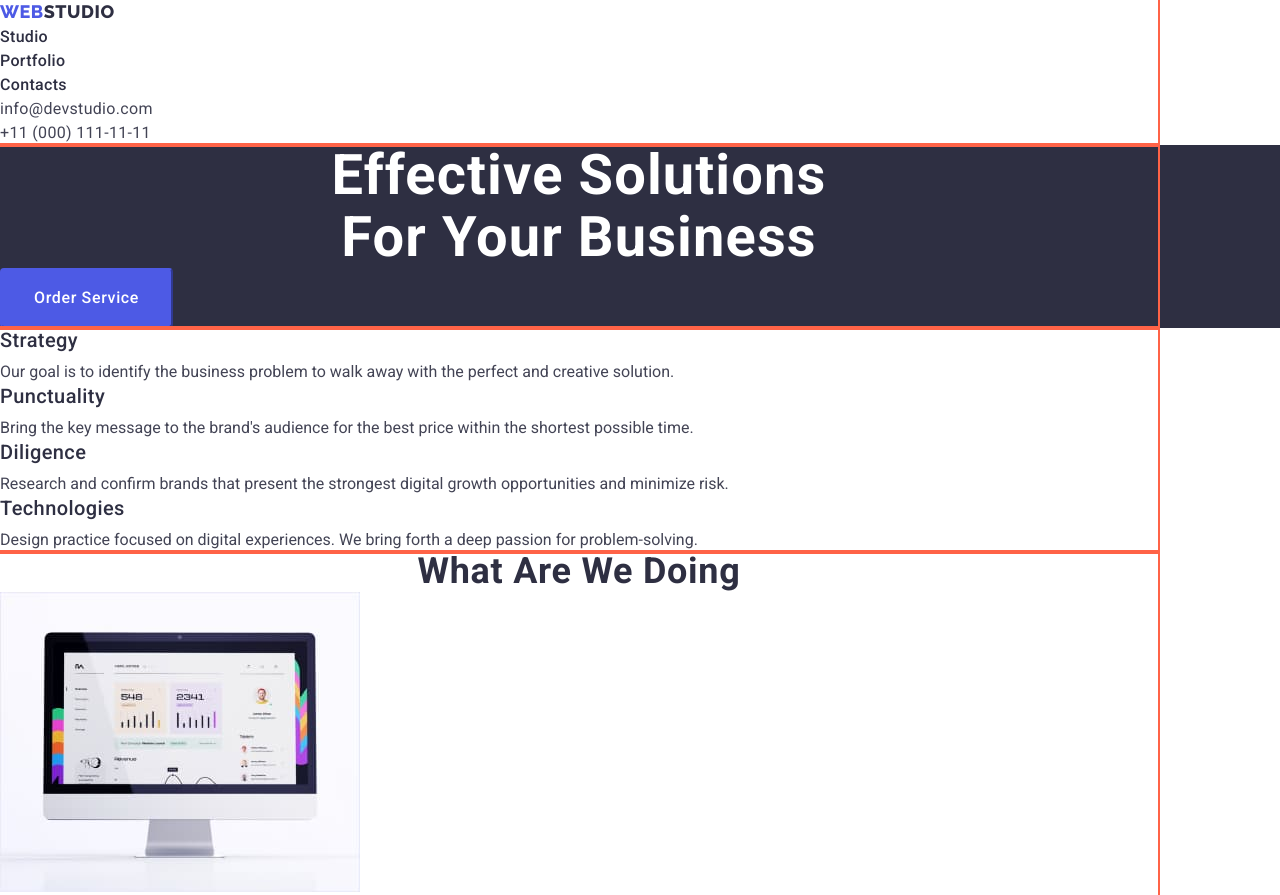
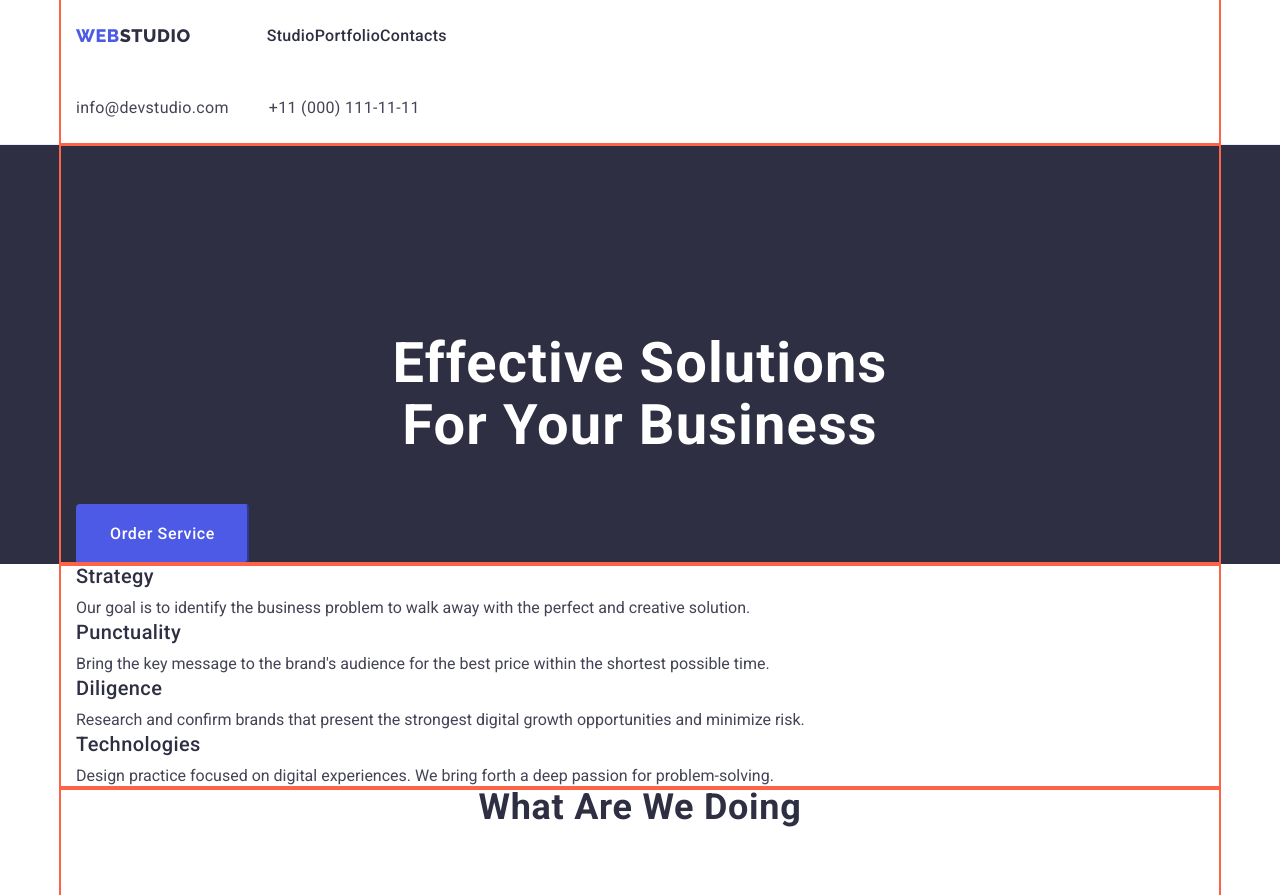
Before and after one commit to HannaKornytska/goit-markup-hw-03, a plain HTML site: page index.html in a window 1280 px wide. Shown: the top 895 px of the page. Drawn offline with nearby package versions, Linux system fonts and the light colour scheme.

Commit message:
update styles.css

```diff
--- a/css/styles.css
+++ b/css/styles.css
@@ -7,8 +7,6 @@
     --color-second-white: #F4F4FD;
 }
 
-
-
 body {
     background-color:var(--background-white-color) ;
     color:var(--color-main-text);
@@ -16,22 +14,19 @@ body {
     font-family:'Roboto',sans-serif;
         font-size: 16px;
         line-height: 1.5;
-
-
 }
-
-
-/* Скидання маркеру списку */
+.container {
+    outline: 2px solid tomato;
+    max-width: 1158px;
+    padding: 0 15px;
+    margin: 0 auto;
+}
 .list {
     list-style:none ;
 }
-/* Скидання підкреслення посилань */
 .link {
     text-decoration: none;
 }
-
- /* скривання заголовку,щоб бачила читалка */
-
 .visually-hidden {
         position: absolute;
         white-space: nowrap;
@@ -44,25 +39,33 @@ body {
         clip-path: inset(50%);
         margin: -1px;
     }
+h1,
+h2,
+h3,
+p {
+    margin: 0;
+}
 
- .container {
-     outline: 2px solid tomato;
-     max-width: 1158px;
-     margin: 0, auto;
-     padding: 0, 15px;
-
-
- }
-
-/* навігація */
-
+ul {
+    margin: 0;
+    padding: 0;
+}
+/* ----------------------------------------------------------------NEADER*/
+.header {
+   border-bottom: 1px solid #E7E9FC;
+}
+.main-header{
+    display: flex;
+    align-items: center;
+justify-content:space-between;
+}
+.nav-header {
+    display: flex;
+    align-items: center;
+}
 .accent  {
     color:var(--color-accent);
-
 }
-
-
-
 .logo {
     color: var(--color-second-text);
     font-family: 'Raleway';
@@ -71,9 +74,19 @@ body {
         line-height: 1.3;
         letter-spacing: 0.03em;
         text-transform: uppercase;
-
+        margin-right: 76px;
 }
-
+.site-nav {
+    display: flex;
+}
+.site-nav .nav-list:not(:last-child){
+   margin-right: 40px;
+}
+.site-nav .nav-link {
+    display: flex;
+    padding-top: 24px;
+    padding-bottom: 24px;
+}
 
 .site-nav .nav-link  {
     color: var(--color-second-text);
@@ -81,22 +94,23 @@ body {
         font-size: 16px;
         line-height: 1.5;
         letter-spacing: 0.02em;
+}
 
-
-}
 .site-nav .nav-link:hover,
 .site-nav .nav-link:focus {
     color: var(--color-hover)
 }
- .site-nav {
-    margin: 0;
 
- }
 .address {
     font-style: normal;
     letter-spacing: 0.02em;
 
-
+}
+.site-auth {
+    display: flex;
+    align-items: center;
+    padding-top: 24px;
+    padding-bottom: 24px;
 }
  .letter,
  .component-text {
@@ -106,27 +120,19 @@ body {
 .site-auth .letter:focus {
     color: var(--color-hover)
 }
-
 .phone {
     color: var(--color-main-text);
+    margin-left: 40px;
 }
-
 .site-auth .phone:hover,
 .site-auth .phone:focus {
     color: var(--color-hover);
 }
-.site-auth {
-    margin-bottom: 0;
-    margin-top: 0;
-}
-
-/* hero */
+/* -------------------------------------------------------------------HERO */
 .section-hero {
     background-color: var(--color-second-text);
-    display: block;
+
 }
-
-
 .section-title {
     color: var(--background-white-color);
 
@@ -135,9 +141,10 @@ body {
         letter-spacing: 0.02em;
         text-align: center;
         text-transform: capitalize;
+        padding-top: 188px;
+        padding-bottom: 48px;
 }
-
-
+/* ----------------------------------------------------------BUTTON PRIMARY */
 .button-primary {
     background-color: var(--color-accent);
     color: var(--background-white-color);
@@ -148,60 +155,45 @@ body {
             line-height: 1.5;
             letter-spacing: 0.04em;
             border-color: var(--color-accent);
-
             text-align: center;
-
 
             border-radius: 4px;
             padding: 16px 32px;
             min-width: 169px;
             min-height: 56px;
-
-
 }
-
 .button-primary:hover,
 .button-primary:focus {
     background-color: var(--color-hover);
     color:var(--background-white-color)
 }
-/* секції */
+/*--------------------------------------------------------------SECTION-WORK*/
 .section-second-title {
     color:var(--color-second-text) ;
-
 
         font-size: 36px;
         line-height: 1.1;
         letter-spacing: 0.02em;
         text-transform: capitalize;
         text-align: center;
-
-
+        padding-bottom: 72px;
 }
-
+/* -----------------------------------------------------------OUR-TEAM */
 .section-second-title-team {
-
     color:var(--color-second-text) ;
-
 
         font-size: 36px;
         line-height: 1.1;
         letter-spacing: 0.02em;
         text-transform: capitalize;
         text-align: center;
+        padding-top: 120px;
+        padding-bottom: 72px;
 
 }
-
-.component-title{
-    margin: 0;
-}
-
-
-
 .section-staff-name,
 .components-item {
     color:var(--color-second-text) ;
-
 
         font-weight: 500;
         font-size: 20px;
@@ -221,23 +213,13 @@ body {
     background-color: var(--background-white-color);
 
 }
-
 .section-desc {
     letter-spacing: 0.02em;
-    margin: 0;
 }
 
 
-h1,h2,h3,p {
-    margin: 0;
-}
 
-ul {
-    margin: 0;
-    padding: 0;
-}
-
-/* список кнопок */
+/* -------------------------------------------------------------------BUTTON */
 .button {
     background-color: var(--color-second-white);
     color: var(--color-accent);
@@ -257,24 +239,23 @@ ul {
     color:var(--background-white-color)
 }
 
-.container.button-list {
+.button-list {
     padding-top: 96px;
 }
 
-/* футер */
+/*--------------------------------------------------------------FOOTER */
 
 .footer {
     background-color: var(--color-second-text);
 }
 
-.footer .container {
-padding-bottom: 100px;
-}
 
 
 .footer-content
 {
-padding: 100px, 1020px, 100px, 156px;
+padding-top: 100px;
+padding-bottom: 100px;
+
 }
 
 .accent-footer {
@@ -284,5 +265,6 @@ padding: 100px, 1020px, 100px, 156px;
     color: #E7E9FC;
     display: block;
     width: 264px;
+    padding-top: 16px;
 
 }
```
